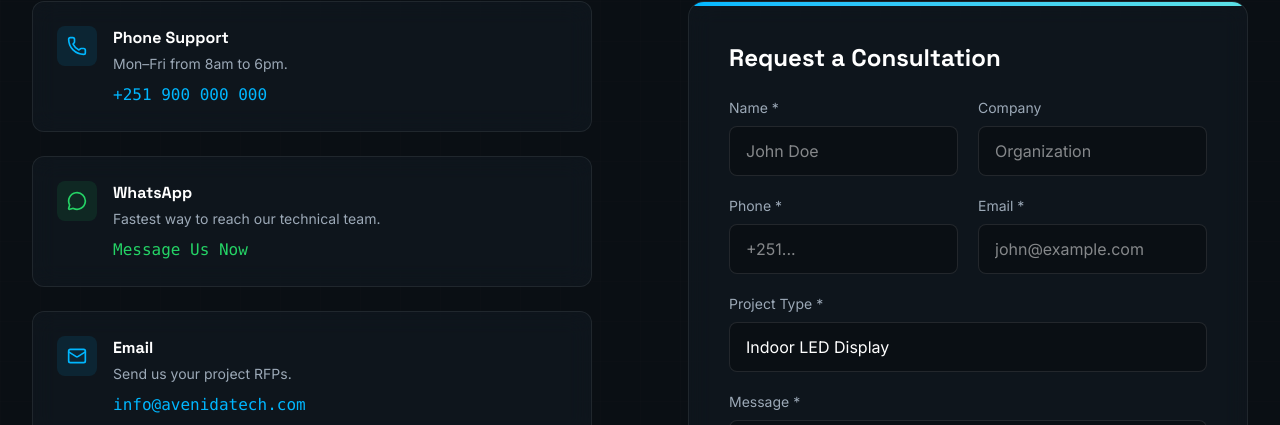
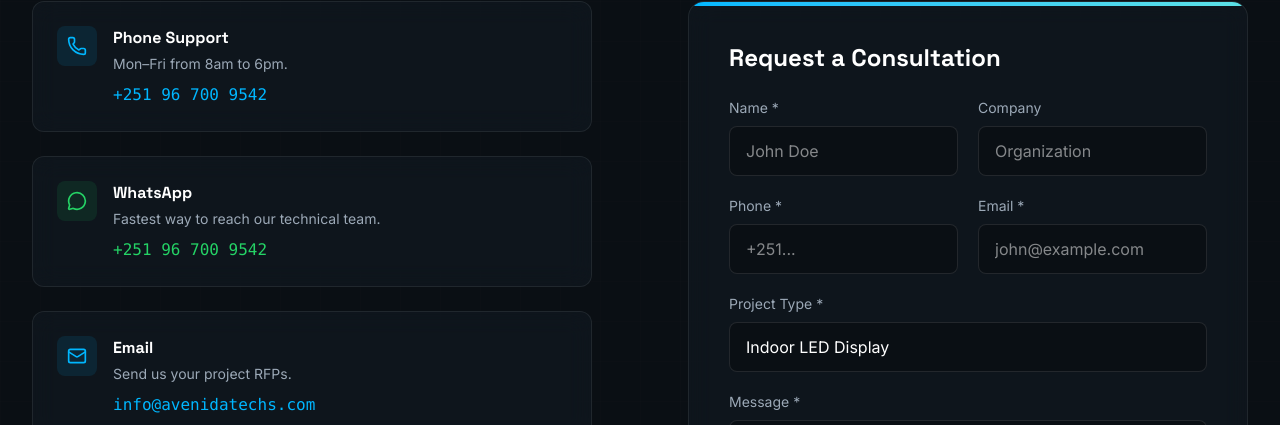
Before and after one commit to NATYBASHAE/avenida_tech, a Next.js app: page /contact in a window 1280 px wide. Shown: the part 375-800 px from the top of the page. Built offline with nearby package versions, Linux system fonts and the light colour scheme; no server answers.

Commit message:
Update page.tsx

```diff
--- a/app/contact/page.tsx
+++ b/app/contact/page.tsx
@@ -56,7 +56,7 @@ export default function ContactPage() {
                 <div>
                   <h3 className="font-heading font-bold text-white mb-1">Phone Support</h3>
                   <p className="text-muted text-sm mb-2">Mon–Fri from 8am to 6pm.</p>
-                  <a href="tel:+251900000000" className="text-primary font-mono hover:underline">+251 900 000 000</a>
+                  <a href="tel:+251967009542" className="text-primary font-mono hover:underline">+251 96 700 9542</a>
                 </div>
               </motion.div>
 
@@ -67,7 +67,7 @@ export default function ContactPage() {
                 <div>
                   <h3 className="font-heading font-bold text-white mb-1">WhatsApp</h3>
                   <p className="text-muted text-sm mb-2">Fastest way to reach our technical team.</p>
-                  <a href="https://wa.me/251900000000" target="_blank" rel="noreferrer noopener" className="text-[#25D366] font-mono hover:underline">Message Us Now</a>
+                  <a href="https://wa.me/251967009542" target="_blank" rel="noreferrer noopener" className="text-[#25D366] font-mono hover:underline">+251 96 700 9542</a>
                 </div>
               </motion.div>
 
@@ -78,7 +78,7 @@ export default function ContactPage() {
                 <div>
                   <h3 className="font-heading font-bold text-white mb-1">Email</h3>
                   <p className="text-muted text-sm mb-2">Send us your project RFPs.</p>
-                  <a href="mailto:info@avenidatech.com" className="text-primary font-mono hover:underline">info@avenidatech.com</a>
+                  <a href="mailto:info@avenidatechs.com" className="text-primary font-mono hover:underline">info@avenidatechs.com</a>
                 </div>
               </motion.div>
 
```
